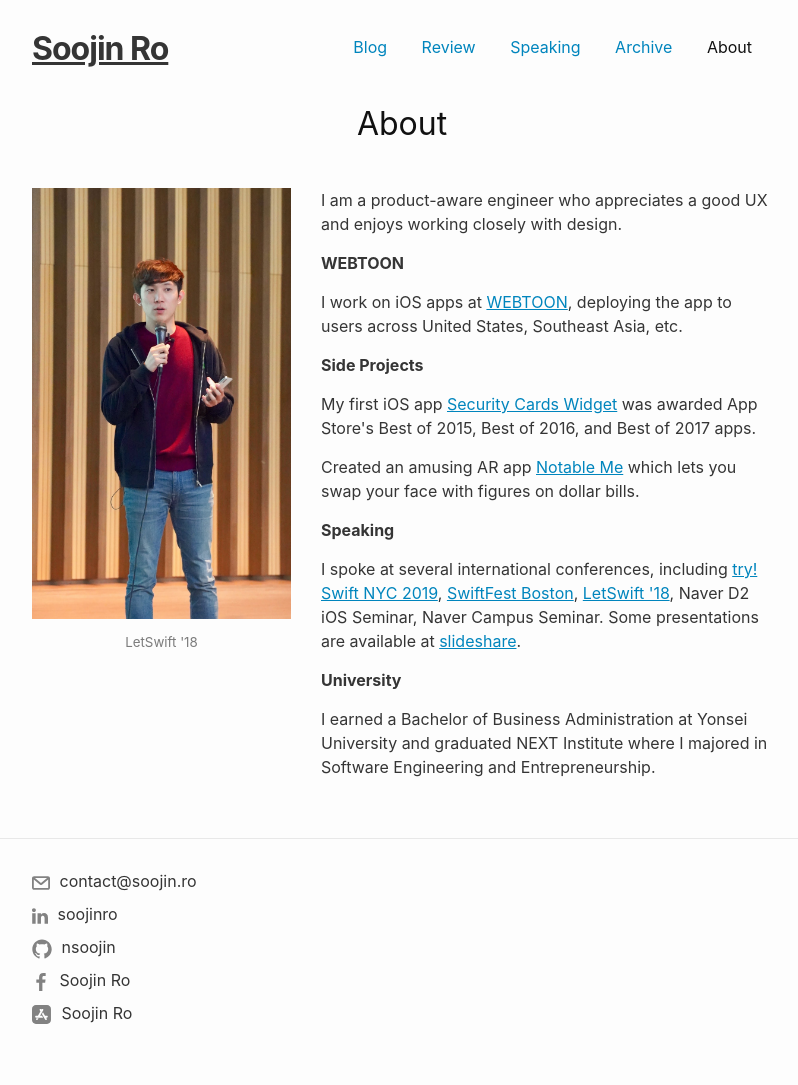
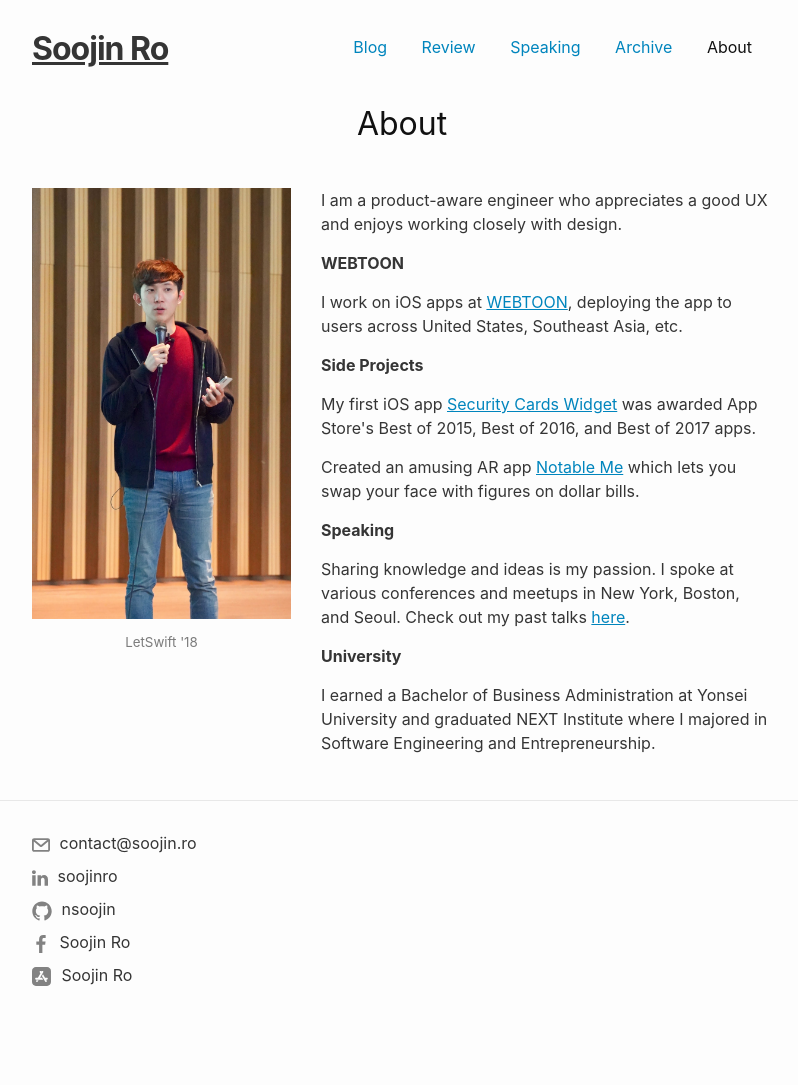
Before and after one commit to nsoojin/nsoojin.github.io, a Jekyll site: the page built from about.md, in a window 1280 px wide. Shown: the whole page, without its empty margins (238-1036 px from the left). Built offline with Jekyll 4.4.1, drawn with Linux system fonts in a browser that asks for light colours; after the commit the page ends 1047 px from its top, so only the background shows below that.

Commit message:
Modify About > Speaking

```diff
--- a/about.md
+++ b/about.md
@@ -32,7 +32,7 @@
 
   <p><b>Speaking</b></p>
 
-  <p>I spoke at several international conferences, including <a href="https://www.tryswift.co/events/2019/nyc/#arkit-coreml" target="_blank">try! Swift NYC 2019</a>, <a href="https://swiftfest.io/schedule/#session-036" target="_blank">SwiftFest Boston</a>, <a href="http://letswift.kr/2018/" target="_blank">LetSwift '18</a>, Naver D2 iOS Seminar, Naver Campus Seminar. Some presentations are available at <a href="https://www.slideshare.net/soojinro9" target="_blank">slideshare</a>. </p>
+  <p>Sharing knowledge and ideas is my passion. I spoke at various conferences and meetups in New York, Boston, and Seoul. Check out my past talks <a href="{{ site.baseurl }}/speaking">here</a>. </p>
 
   <p><b>University</b></p>
 
@@ -50,7 +50,7 @@
     #leftCol {
         width: 35%;
         float: left;
-        height: 580px;
+        height: 520px;
       }
     }
   }
```
